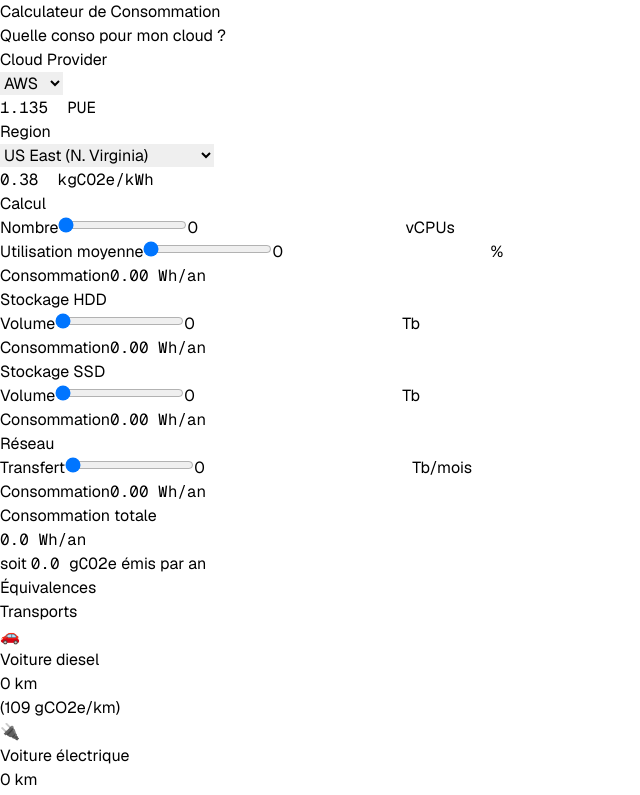
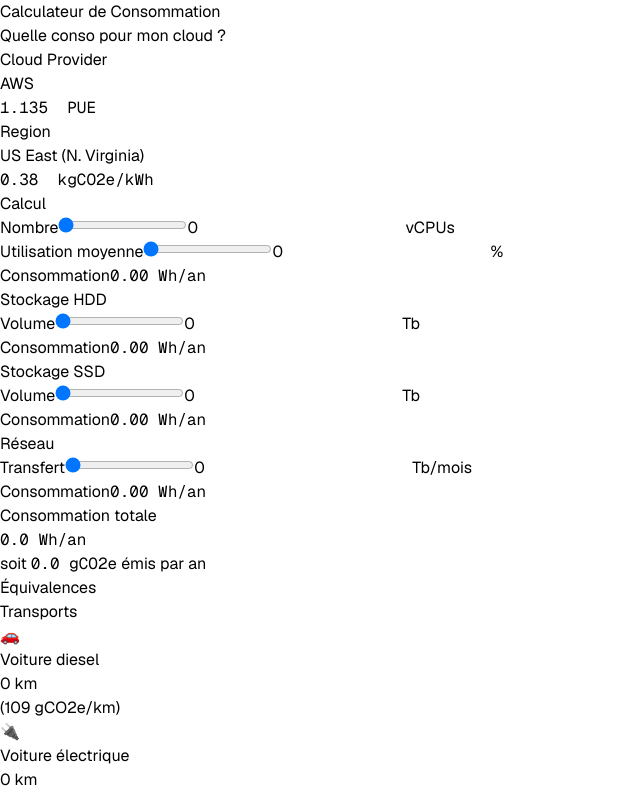
Before and after one commit to paulglx/conso-cloud, a React (Vite) app: page / in a window 1280 px wide. Shown: the top 795 px of the page, without its empty margins (0-640 px from the left). Built offline with nearby package versions, Linux system fonts and the light colour scheme.

Commit message:
feat: add colored dot for consumption by data center

```diff
--- a/src/App.tsx
+++ b/src/App.tsx
@@ -1,8 +1,20 @@
-import { CO2_INTENSITY, CloudProvider, REGIONS_BY_PROVIDER } from "./Data";
+import {
+  CO2_INTENSITY,
+  CloudProvider,
+  REGIONS_BY_PROVIDER,
+  Region,
+} from "./Data";
 
 import { roundToDecimals, formatUnit } from "./util";
 import { useState } from "react";
 import { Box, BoxInput, BoxConsumption } from "./Box";
+import {
+  CloseButton,
+  Listbox,
+  ListboxButton,
+  ListboxOption,
+  ListboxOptions,
+} from "@headlessui/react";
 
 const SOURCES = [
   {
@@ -51,7 +63,7 @@ const CPU_POWER: Record<CloudProvider, { min: number; max: number }> = {
 
 function App() {
   const [cloudProvider, setCloudProvider] = useState<CloudProvider>("AWS");
-  const [region, setRegion] = useState<string>(REGIONS_BY_PROVIDER.AWS[0].id);
+  const [region, setRegion] = useState<Region>(REGIONS_BY_PROVIDER.AWS[0]);
 
   const [sourceValues, setSourceValues] = useState<Record<string, number>>({
     "Nombre de vCPUs": 0,
@@ -88,7 +100,10 @@ function App() {
   );
 
   const co2Impact: number = Number(
-    roundToDecimals(totalElec * CO2_INTENSITY[cloudProvider][region] * 1000, 1),
+    roundToDecimals(
+      totalElec * CO2_INTENSITY[cloudProvider][region.id] * 1000,
+      1,
+    ),
   );
   /// End of computations ///
 
@@ -98,7 +113,22 @@ function App() {
 
   const handleProviderChange = (newProvider: CloudProvider) => {
     setCloudProvider(newProvider);
-    setRegion(REGIONS_BY_PROVIDER[newProvider][0].id);
+    setRegion(REGIONS_BY_PROVIDER[newProvider][0]);
+  };
+
+  const getIntensityColor = (
+    intensity: number,
+    thresholds = { low: 0.4, high: 0.75 },
+  ) => {
+    const normalizedIntensity = intensity * 1000;
+
+    if (normalizedIntensity <= thresholds.low) {
+      return "text-green-600";
+    } else if (normalizedIntensity <= thresholds.high) {
+      return "text-yellow-500";
+    } else {
+      return "text-red-600";
+    }
   };
 
   return (
@@ -110,17 +140,30 @@ function App() {
       </Box>
       <div className="grid grid-cols-3 gap-6 mt-6">
         <Box title="Cloud Provider">
-          <select
+          <Listbox
             value={cloudProvider}
-            onChange={(e) =>
-              handleProviderChange(e.target.value as CloudProvider)
-            }
-            className="mt-2 w-full p-2 rounded border border-zinc-200"
+            onChange={(cp: CloudProvider) => handleProviderChange(cp)}
+            as="div"
+            className="w-full py-2"
           >
-            <option value="AWS">AWS</option>
-            <option value="GCP">GCP</option>
-            <option value="Azure">Azure</option>
-          </select>
+            <ListboxButton className="bg-white px-3 py-1.5 border rounded w-full text-left">
+              {cloudProvider}
+            </ListboxButton>
+            <ListboxOptions
+              anchor="bottom start"
+              className={`bg-white border rounded text-left min-w-56 z-20 [--anchor-gap:4px]`}
+            >
+              {["AWS", "GCP", "Azure"].map((cp) => (
+                <ListboxOption
+                  key={cp}
+                  value={cp}
+                  className={`cursor-pointer px-2 py-1 m-1 rounded hover:bg-gray-50 ${cp === cloudProvider ? "text-blue-600 bg-blue-50" : ""}`}
+                >
+                  {cp}
+                </ListboxOption>
+              ))}
+            </ListboxOptions>
+          </Listbox>
           <div className="flex items-center justify-between">
             <span className="geist-mono">
               {PROVIDER_PUE[cloudProvider]} &nbsp;PUE
@@ -129,20 +172,40 @@ function App() {
         </Box>
 
         <Box title="Region">
-          <select
+          <Listbox
             value={region}
-            onChange={(e) => setRegion(e.target.value)}
-            className="mt-2 w-full p-2 rounded border border-zinc-200"
+            onChange={(r) => setRegion(r)}
+            as="div"
+            className="w-full py-2"
           >
-            {REGIONS_BY_PROVIDER[cloudProvider].map((region) => (
-              <option key={region.id} value={region.id}>
-                {region.name}
-              </option>
-            ))}
-          </select>
+            <ListboxButton className="bg-white px-3 py-1.5 border rounded w-full text-left">
+              {region.name}
+            </ListboxButton>
+            <ListboxOptions
+              anchor="bottom start"
+              className={`bg-white border rounded text-left min-w-56 z-20 [--anchor-gap:4px]`}
+            >
+              {REGIONS_BY_PROVIDER[cloudProvider].map((r) => (
+                <ListboxOption
+                  key={r.id}
+                  value={r}
+                  className={`cursor-pointer px-2 py-1 m-1 rounded hover:bg-gray-50 ${r.id === region.id ? "text-blue-600 bg-blue-50" : ""}`}
+                >
+                  <div className="flex items-center justify-between">
+                    {r.name}
+                    <span
+                      className={`ms-2 rounded-full ${getIntensityColor(CO2_INTENSITY[cloudProvider][r.id])}`}
+                    >
+                      ●
+                    </span>
+                  </div>
+                </ListboxOption>
+              ))}
+            </ListboxOptions>
+          </Listbox>
           <div className="flex items-center justify-between">
             <span className="geist-mono">
-              {(CO2_INTENSITY[cloudProvider][region] * 1000).toFixed(2)}{" "}
+              {(CO2_INTENSITY[cloudProvider][region.id] * 1000).toFixed(2)}{" "}
               &nbsp;kgCO2e/kWh
             </span>
           </div>
--- a/src/Data.ts
+++ b/src/Data.ts
@@ -1,235 +1,247 @@
-export type CloudProvider = 'AWS' | 'GCP' | 'Azure';
+export type CloudProvider = "AWS" | "GCP" | "Azure";
 
-type Region = {
+export type Region = {
   id: string;
   name: string;
 };
 
 export const REGIONS_BY_PROVIDER: Record<CloudProvider, Region[]> = {
   AWS: [
-    { id: 'us-east-1', name: 'US East (N. Virginia)' },
-    { id: 'us-east-2', name: 'US East (Ohio)' },
-    { id: 'us-west-1', name: 'US West (N. California)' },
-    { id: 'us-west-2', name: 'US West (Oregon)' },
-    { id: 'af-south-1', name: 'Africa (Cape Town)' },
-    { id: 'ap-east-1', name: 'Asia Pacific (Hong Kong)' },
-    { id: 'ap-south-1', name: 'Asia Pacific (Mumbai)' },
-    { id: 'ap-northeast-3', name: 'Asia Pacific (Osaka)' },
-    { id: 'ap-northeast-2', name: 'Asia Pacific (Seoul)' },
-    { id: 'ap-southeast-1', name: 'Asia Pacific (Singapore)' },
-    { id: 'ap-southeast-2', name: 'Asia Pacific (Sydney)' },
-    { id: 'ap-northeast-1', name: 'Asia Pacific (Tokyo)' },
-    { id: 'ca-central-1', name: 'Canada (Central)' },
-    { id: 'eu-central-1', name: 'Europe (Frankfurt)' },
-    { id: 'eu-west-1', name: 'Europe (Ireland)' },
-    { id: 'eu-west-2', name: 'Europe (London)' },
-    { id: 'eu-south-1', name: 'Europe (Milan)' },
-    { id: 'eu-west-3', name: 'Europe (Paris)' },
-    { id: 'eu-north-1', name: 'Europe (Stockholm)' },
-    { id: 'me-south-1', name: 'Middle East (Bahrain)' },
-    { id: 'sa-east-1', name: 'South America (São Paulo)' },
+    { id: "us-east-1", name: "US East (N. Virginia)" },
+    { id: "us-east-2", name: "US East (Ohio)" },
+    { id: "us-west-1", name: "US West (N. California)" },
+    { id: "us-west-2", name: "US West (Oregon)" },
+    { id: "af-south-1", name: "Africa (Cape Town)" },
+    { id: "ap-east-1", name: "Asia Pacific (Hong Kong)" },
+    { id: "ap-south-1", name: "Asia Pacific (Mumbai)" },
+    { id: "ap-northeast-3", name: "Asia Pacific (Osaka)" },
+    { id: "ap-northeast-2", name: "Asia Pacific (Seoul)" },
+    { id: "ap-southeast-1", name: "Asia Pacific (Singapore)" },
+    { id: "ap-southeast-2", name: "Asia Pacific (Sydney)" },
+    { id: "ap-northeast-1", name: "Asia Pacific (Tokyo)" },
+    { id: "ca-central-1", name: "Canada (Central)" },
+    { id: "eu-central-1", name: "Europe (Frankfurt)" },
+    { id: "eu-west-1", name: "Europe (Ireland)" },
+    { id: "eu-west-2", name: "Europe (London)" },
+    { id: "eu-south-1", name: "Europe (Milan)" },
+    { id: "eu-west-3", name: "Europe (Paris)" },
+    { id: "eu-north-1", name: "Europe (Stockholm)" },
+    { id: "me-south-1", name: "Middle East (Bahrain)" },
+    { id: "sa-east-1", name: "South America (São Paulo)" },
   ],
   GCP: [
-    { id: 'us-central1', name: 'us-central1 (Iowa)' },
-    { id: 'us-east1', name: 'us-east1 (South Carolina)' },
-    { id: 'us-east4', name: 'us-east4 (Northern Virginia)' },
-    { id: 'us-west1', name: 'us-west1 (Oregon)' },
-    { id: 'us-west2', name: 'us-west2 (Los Angeles)' },
-    { id: 'us-west3', name: 'us-west3 (Salt Lake City)' },
-    { id: 'us-west4', name: 'us-west4 (Las Vegas)' },
-    { id: 'asia-east1', name: 'asia-east1 (Taiwan)' },
-    { id: 'asia-east2', name: 'asia-east2 (Hong Kong)' },
-    { id: 'asia-northeast1', name: 'asia-northeast1 (Tokyo)' },
-    { id: 'asia-northeast2', name: 'asia-northeast2 (Osaka)' },
-    { id: 'asia-northeast3', name: 'asia-northeast3 (Seoul)' },
-    { id: 'asia-south1', name: 'asia-south1 (Mumbai)' },
-    { id: 'asia-south2', name: 'asia-south2 (Delhi)' },
-    { id: 'asia-southeast1', name: 'asia-southeast1 (Singapore)' },
-    { id: 'asia-southeast2', name: 'asia-southeast2 (Jakarta)' },
-    { id: 'australia-southeast1', name: 'australia-southeast1 (Sydney)' },
-    { id: 'australia-southeast2', name: 'australia-southeast2 (Melbourne)' },
-    { id: 'europe-central2', name: 'europe-central2 (Warsaw)' },
-    { id: 'europe-north1', name: 'europe-north1 (Finland)' },
-    { id: 'europe-west1', name: 'europe-west1 (Belgium)' },
-    { id: 'europe-west2', name: 'europe-west2 (London)' },
-    { id: 'europe-west3', name: 'europe-west3 (Frankfurt)' },
-    { id: 'europe-west4', name: 'europe-west4 (Netherlands)' },
-    { id: 'europe-west6', name: 'europe-west6 (Zurich)' },
-    { id: 'northamerica-northeast1', name: 'northamerica-northeast1 (Montreal)' },
-    { id: 'southamerica-east1', name: 'southamerica-east1 (Sao Paulo)' }
+    { id: "us-central1", name: "us-central1 (Iowa)" },
+    { id: "us-east1", name: "us-east1 (South Carolina)" },
+    { id: "us-east4", name: "us-east4 (Northern Virginia)" },
+    { id: "us-west1", name: "us-west1 (Oregon)" },
+    { id: "us-west2", name: "us-west2 (Los Angeles)" },
+    { id: "us-west3", name: "us-west3 (Salt Lake City)" },
+    { id: "us-west4", name: "us-west4 (Las Vegas)" },
+    { id: "asia-east1", name: "asia-east1 (Taiwan)" },
+    { id: "asia-east2", name: "asia-east2 (Hong Kong)" },
+    { id: "asia-northeast1", name: "asia-northeast1 (Tokyo)" },
+    { id: "asia-northeast2", name: "asia-northeast2 (Osaka)" },
+    { id: "asia-northeast3", name: "asia-northeast3 (Seoul)" },
+    { id: "asia-south1", name: "asia-south1 (Mumbai)" },
+    { id: "asia-south2", name: "asia-south2 (Delhi)" },
+    { id: "asia-southeast1", name: "asia-southeast1 (Singapore)" },
+    { id: "asia-southeast2", name: "asia-southeast2 (Jakarta)" },
+    { id: "australia-southeast1", name: "australia-southeast1 (Sydney)" },
+    { id: "australia-southeast2", name: "australia-southeast2 (Melbourne)" },
+    { id: "europe-central2", name: "europe-central2 (Warsaw)" },
+    { id: "europe-north1", name: "europe-north1 (Finland)" },
+    { id: "europe-west1", name: "europe-west1 (Belgium)" },
+    { id: "europe-west2", name: "europe-west2 (London)" },
+    { id: "europe-west3", name: "europe-west3 (Frankfurt)" },
+    { id: "europe-west4", name: "europe-west4 (Netherlands)" },
+    { id: "europe-west6", name: "europe-west6 (Zurich)" },
+    {
+      id: "northamerica-northeast1",
+      name: "northamerica-northeast1 (Montreal)",
+    },
+    { id: "southamerica-east1", name: "southamerica-east1 (Sao Paulo)" },
   ],
   Azure: [
-    { id: 'central-us', name: 'Central US (Iowa)' },
-    { id: 'east-us', name: 'East US (Virginia)' },
-    { id: 'east-us-2', name: 'East US 2 (Virginia)' },
-    { id: 'east-us-3', name: 'East US 3 (Georgia)' },
-    { id: 'north-central-us', name: 'North Central US (Illinois)' },
-    { id: 'south-central-us', name: 'South Central US (Texas)' },
-    { id: 'west-central-us', name: 'West Central US (Wyoming)' },
-    { id: 'west-us', name: 'West US (California)' },
-    { id: 'west-us-2', name: 'West US 2 (Washington)' },
-    { id: 'west-us-3', name: 'West US 3 (Arizona)' },
-    { id: 'east-asia', name: 'East Asia (Hong Kong)' },
-    { id: 'southeast-asia', name: 'Southeast Asia (Singapore)' },
-    { id: 'south-africa-north', name: 'South Africa North (Johannesburg)' },
-    { id: 'south-africa-west', name: 'South Africa West (South Africa)' },
-    { id: 'south-africa', name: 'South Africa (South Africa)' },
-    { id: 'australia', name: 'Australia (Australia)' },
-    { id: 'australia-central', name: 'Australia Central (Canberra)' },
-    { id: 'australia-central-2', name: 'Australia Central 2 (Canberra)' },
-    { id: 'australia-east', name: 'Australia East (New South Wales)' },
-    { id: 'australia-south-east', name: 'Australia South East (Victoria)' },
-    { id: 'japan', name: 'Japan (Japan)' },
-    { id: 'japan-west', name: 'Japan West (Osaka)' },
-    { id: 'japan-east', name: 'Japan East (Tokyo, Saitama)' },
-    { id: 'korea', name: 'Korea (Korea)' },
-    { id: 'korea-east', name: 'Korea East (Korea)' },
-    { id: 'korea-south', name: 'Korea South (Korea)' },
-    { id: 'india', name: 'India (India)' },
-    { id: 'india-west', name: 'India West (Mumbai)' },
-    { id: 'india-central', name: 'India Central (Pune)' },
-    { id: 'india-south', name: 'India South (Chennai)' },
-    { id: 'north-europe', name: 'North Europe (Ireland)' },
-    { id: 'west-europe', name: 'West Europe (Netherlands)' },
-    { id: 'france', name: 'France (France)' },
-    { id: 'france-central', name: 'France Central (Paris)' },
-    { id: 'france-south', name: 'France South (France)' },
-    { id: 'sweden-central', name: 'Sweden Central (Gävle and Sandviken)' },
-    { id: 'switzerland', name: 'Switzerland (Switzerland)' },
-    { id: 'switzerland-north', name: 'Switzerland North (Zürich)' },
-    { id: 'switzerland-west', name: 'Switzerland West (Switzerland)' },
-    { id: 'uk', name: 'UK (United Kingdom)' },
-    { id: 'uk-south', name: 'UK South (London)' },
-    { id: 'uk-west', name: 'UK West (Cardiff)' },
-    { id: 'germany', name: 'Germany (Germany)' },
-    { id: 'germany-north', name: 'Germany North (Germany)' },
-    { id: 'germany-west-central', name: 'Germany West Central (Frankfurt)' },
-    { id: 'norway', name: 'Norway (Norway)' },
-    { id: 'norway-east', name: 'Norway East (Oslo)' },
-    { id: 'norway-west', name: 'Norway West (Norway)' },
-    { id: 'united-arab-emirates', name: 'United Arab Emirates (United Arab Emirates)' },
-    { id: 'united-arab-emirates-north', name: 'United Arab Emirates North (Dubai)' },
-    { id: 'united-arab-emirates-central', name: 'United Arab Emirates Central (United Arab Emirates)' },
-    { id: 'canada', name: 'Canada (Canada)' },
-    { id: 'canada-central', name: 'Canada Central (Toronto)' },
-    { id: 'canada-east', name: 'Canada East (Quebec City)' },
-    { id: 'brazil', name: 'Brazil (Brazil)' },
-    { id: 'brazil-south', name: 'Brazil South (São Paulo State)' },
-    { id: 'brazil-south-east', name: 'Brazil South East (Brazil)' }
+    { id: "central-us", name: "Central US (Iowa)" },
+    { id: "east-us", name: "East US (Virginia)" },
+    { id: "east-us-2", name: "East US 2 (Virginia)" },
+    { id: "east-us-3", name: "East US 3 (Georgia)" },
+    { id: "north-central-us", name: "North Central US (Illinois)" },
+    { id: "south-central-us", name: "South Central US (Texas)" },
+    { id: "west-central-us", name: "West Central US (Wyoming)" },
+    { id: "west-us", name: "West US (California)" },
+    { id: "west-us-2", name: "West US 2 (Washington)" },
+    { id: "west-us-3", name: "West US 3 (Arizona)" },
+    { id: "east-asia", name: "East Asia (Hong Kong)" },
+    { id: "southeast-asia", name: "Southeast Asia (Singapore)" },
+    { id: "south-africa-north", name: "South Africa North (Johannesburg)" },
+    { id: "south-africa-west", name: "South Africa West (South Africa)" },
+    { id: "south-africa", name: "South Africa (South Africa)" },
+    { id: "australia", name: "Australia (Australia)" },
+    { id: "australia-central", name: "Australia Central (Canberra)" },
+    { id: "australia-central-2", name: "Australia Central 2 (Canberra)" },
+    { id: "australia-east", name: "Australia East (New South Wales)" },
+    { id: "australia-south-east", name: "Australia South East (Victoria)" },
+    { id: "japan", name: "Japan (Japan)" },
+    { id: "japan-west", name: "Japan West (Osaka)" },
+    { id: "japan-east", name: "Japan East (Tokyo, Saitama)" },
+    { id: "korea", name: "Korea (Korea)" },
+    { id: "korea-east", name: "Korea East (Korea)" },
+    { id: "korea-south", name: "Korea South (Korea)" },
+    { id: "india", name: "India (India)" },
+    { id: "india-west", name: "India West (Mumbai)" },
+    { id: "india-central", name: "India Central (Pune)" },
+    { id: "india-south", name: "India South (Chennai)" },
+    { id: "north-europe", name: "North Europe (Ireland)" },
+    { id: "west-europe", name: "West Europe (Netherlands)" },
+    { id: "france", name: "France (France)" },
+    { id: "france-central", name: "France Central (Paris)" },
+    { id: "france-south", name: "France South (France)" },
+    { id: "sweden-central", name: "Sweden Central (Gävle and Sandviken)" },
+    { id: "switzerland", name: "Switzerland (Switzerland)" },
+    { id: "switzerland-north", name: "Switzerland North (Zürich)" },
+    { id: "switzerland-west", name: "Switzerland West (Switzerland)" },
+    { id: "uk", name: "UK (United Kingdom)" },
+    { id: "uk-south", name: "UK South (London)" },
+    { id: "uk-west", name: "UK West (Cardiff)" },
+    { id: "germany", name: "Germany (Germany)" },
+    { id: "germany-north", name: "Germany North (Germany)" },
+    { id: "germany-west-central", name: "Germany West Central (Frankfurt)" },
+    { id: "norway", name: "Norway (Norway)" },
+    { id: "norway-east", name: "Norway East (Oslo)" },
+    { id: "norway-west", name: "Norway West (Norway)" },
+    {
+      id: "united-arab-emirates",
+      name: "United Arab Emirates (United Arab Emirates)",
+    },
+    {
+      id: "united-arab-emirates-north",
+      name: "United Arab Emirates North (Dubai)",
+    },
+    {
+      id: "united-arab-emirates-central",
+      name: "United Arab Emirates Central (United Arab Emirates)",
+    },
+    { id: "canada", name: "Canada (Canada)" },
+    { id: "canada-central", name: "Canada Central (Toronto)" },
+    { id: "canada-east", name: "Canada East (Quebec City)" },
+    { id: "brazil", name: "Brazil (Brazil)" },
+    { id: "brazil-south", name: "Brazil South (São Paulo State)" },
+    { id: "brazil-south-east", name: "Brazil South East (Brazil)" },
   ],
 };
 
 // T of CO2/kWh
 export const CO2_INTENSITY: Record<CloudProvider, Record<string, number>> = {
   AWS: {
-    'us-east-1': 0.000379069,
-    'us-east-2': 0.000410608,
-    'us-west-1': 0.000322167,
-    'us-west-2': 0.000322167,
-    'af-south-1': 0.0009006,
-    'ap-east-1': 0.00071,
-    'ap-south-1': 0.0007082,
-    'ap-northeast-3': 0.0004658,
-    'ap-northeast-2': 0.0004156,
-    'ap-southeast-1': 0.000408,
-    'ap-southeast-2': 0.00076,
-    'ap-northeast-1': 0.0004658,
-    'ca-central-1': 0.00012,
-    'eu-central-1': 0.000311,
-    'eu-west-1': 0.0002786,
-    'eu-west-2': 0.000225,
-    'eu-south-1': 0.0002134,
-    'eu-west-3': 0.0000511,
-    'eu-north-1': 0.0000088,
-    'me-south-1': 0.0005059,
-    'sa-east-1': 0.0000617,
+    "us-east-1": 0.000379069,
+    "us-east-2": 0.000410608,
+    "us-west-1": 0.000322167,
+    "us-west-2": 0.000322167,
+    "af-south-1": 0.0009006,
+    "ap-east-1": 0.00071,
+    "ap-south-1": 0.0007082,
+    "ap-northeast-3": 0.0004658,
+    "ap-northeast-2": 0.0004156,
+    "ap-southeast-1": 0.000408,
+    "ap-southeast-2": 0.00076,
+    "ap-northeast-1": 0.0004658,
+    "ca-central-1": 0.00012,
+    "eu-central-1": 0.000311,
+    "eu-west-1": 0.0002786,
+    "eu-west-2": 0.000225,
+    "eu-south-1": 0.0002134,
+    "eu-west-3": 0.0000511,
+    "eu-north-1": 0.0000088,
+    "me-south-1": 0.0005059,
+    "sa-east-1": 0.0000617,
   },
   GCP: {
-    'us-central1': 0.000454,
-    'us-east1': 0.00048,
-    'us-east4': 0.000361,
-    'us-west1': 0.000078,
-    'us-west2': 0.000253,
-    'us-west3': 0.000533,
-    'us-west4': 0.000455,
-    'asia-east1': 0.00054,
-    'asia-east2': 0.000453,
-    'asia-northeast1': 0.000554,
-    'asia-northeast2': 0.000442,
-    'asia-northeast3': 0.000457,
-    'asia-south1': 0.000721,
-    'asia-south2': 0.000657,
-    'asia-southeast1': 0.000493,
-    'asia-southeast2': 0.000647,
-    'australia-southeast1': 0.000727,
-    'australia-southeast2': 0.000691,
-    'europe-central2': 0.000622,
-    'europe-north1': 0.000133,
-    'europe-west1': 0.000212,
-    'europe-west2': 0.000231,
-    'europe-west3': 0.000293,
-    'europe-west4': 0.00041,
-    'europe-west6': 0.000087,
-    'northamerica-northeast1': 0.000027,
-    'southamerica-east1': 0.000103
+    "us-central1": 0.000454,
+    "us-east1": 0.00048,
+    "us-east4": 0.000361,
+    "us-west1": 0.000078,
+    "us-west2": 0.000253,
+    "us-west3": 0.000533,
+    "us-west4": 0.000455,
+    "asia-east1": 0.00054,
+    "asia-east2": 0.000453,
+    "asia-northeast1": 0.000554,
+    "asia-northeast2": 0.000442,
+    "asia-northeast3": 0.000457,
+    "asia-south1": 0.000721,
+    "asia-south2": 0.000657,
+    "asia-southeast1": 0.000493,
+    "asia-southeast2": 0.000647,
+    "australia-southeast1": 0.000727,
+    "australia-southeast2": 0.000691,
+    "europe-central2": 0.000622,
+    "europe-north1": 0.000133,
+    "europe-west1": 0.000212,
+    "europe-west2": 0.000231,
+    "europe-west3": 0.000293,
+    "europe-west4": 0.00041,
+    "europe-west6": 0.000087,
+    "northamerica-northeast1": 0.000027,
+    "southamerica-east1": 0.000103,
   },
   Azure: {
-    'central-us': 0.000426254,
-    'east-us': 0.000379069,
-    'east-us-2': 0.000379069,
-    'east-us-3': 0.000379069,
-    'north-central-us': 0.000410608,
-    'south-central-us': 0.000373231,
-    'west-central-us': 0.000322167,
-    'west-us': 0.000322167,
-    'west-us-2': 0.000322167,
-    'west-us-3': 0.000322167,
-    'east-asia': 0.00071,
-    'southeast-asia': 0.000408,
-    'south-africa-north': 0.0009006,
-    'south-africa-west': 0.0009006,
-    'south-africa': 0.0009006,
-    'australia': 0.00079,
-    'australia-central': 0.00079,
-    'australia-central-2': 0.00079,
-    'australia-east': 0.00079,
-    'australia-south-east': 0.00096,
-    'japan': 0.0004658,
-    'japan-west': 0.0004658,
-    'japan-east': 0.0004658,
-    'korea': 0.0004156,
-    'korea-east': 0.0004156,
-    'korea-south': 0.0004156,
-    'india': 0.0007082,
-    'india-west': 0.0007082,
-    'india-central': 0.0007082,
-    'india-south': 0.0007082,
-    'north-europe': 0.0002786,
-    'west-europe': 0.0003284,
-    'france': 0.00005128,
-    'france-central': 0.00005128,
-    'france-south': 0.00005128,
-    'sweden-central': 0.00000567,
-    'switzerland': 0.00000567,
-    'switzerland-north': 0.00000567,
-    'switzerland-west': 0.00000567,
-    'uk': 0.000225,
-    'uk-south': 0.000225,
-    'uk-west': 0.000228,
-    'germany': 0.00033866,
-    'germany-north': 0.00033866,
-    'germany-west-central': 0.00033866,
-    'norway': 0.00000762,
-    'norway-east': 0.00000762,
-    'norway-west': 0.00000762,
-    'united-arab-emirates': 0.0004041,
-    'united-arab-emirates-north': 0.0004041,
-    'united-arab-emirates-central': 0.0004041,
-    'canada': 0.00012,
-    'canada-central': 0.00012,
-    'canada-east': 0.00012,
-    'brazil': 0.0000617,
-    'brazil-south': 0.0000617,
-    'brazil-south-east': 0.0000617
+    "central-us": 0.000426254,
+    "east-us": 0.000379069,
+    "east-us-2": 0.000379069,
+    "east-us-3": 0.000379069,
+    "north-central-us": 0.000410608,
+    "south-central-us": 0.000373231,
+    "west-central-us": 0.000322167,
+    "west-us": 0.000322167,
+    "west-us-2": 0.000322167,
+    "west-us-3": 0.000322167,
+    "east-asia": 0.00071,
+    "southeast-asia": 0.000408,
+    "south-africa-north": 0.0009006,
+    "south-africa-west": 0.0009006,
+    "south-africa": 0.0009006,
+    australia: 0.00079,
+    "australia-central": 0.00079,
+    "australia-central-2": 0.00079,
+    "australia-east": 0.00079,
+    "australia-south-east": 0.00096,
+    japan: 0.0004658,
+    "japan-west": 0.0004658,
+    "japan-east": 0.0004658,
+    korea: 0.0004156,
+    "korea-east": 0.0004156,
+    "korea-south": 0.0004156,
+    india: 0.0007082,
+    "india-west": 0.0007082,
+    "india-central": 0.0007082,
+    "india-south": 0.0007082,
+    "north-europe": 0.0002786,
+    "west-europe": 0.0003284,
+    france: 0.00005128,
+    "france-central": 0.00005128,
+    "france-south": 0.00005128,
+    "sweden-central": 0.00000567,
+    switzerland: 0.00000567,
+    "switzerland-north": 0.00000567,
+    "switzerland-west": 0.00000567,
+    uk: 0.000225,
+    "uk-south": 0.000225,
+    "uk-west": 0.000228,
+    germany: 0.00033866,
+    "germany-north": 0.00033866,
+    "germany-west-central": 0.00033866,
+    norway: 0.00000762,
+    "norway-east": 0.00000762,
+    "norway-west": 0.00000762,
+    "united-arab-emirates": 0.0004041,
+    "united-arab-emirates-north": 0.0004041,
+    "united-arab-emirates-central": 0.0004041,
+    canada: 0.00012,
+    "canada-central": 0.00012,
+    "canada-east": 0.00012,
+    brazil: 0.0000617,
+    "brazil-south": 0.0000617,
+    "brazil-south-east": 0.0000617,
   },
 };
```
